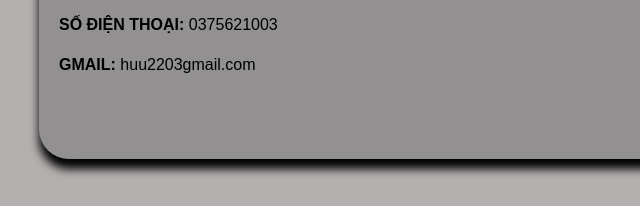
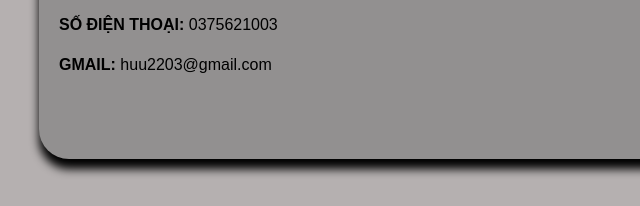
Before and after one commit to ceepopi/ceepopi.github.io, a plain HTML site: page index.html in a window 1280 px wide. Shown: the part 253-459 px from the top of the page, 101-741 px from the left. Drawn offline with Linux system fonts and the light colour scheme.

Commit message:
Add files via upload

```diff
--- a/index.html
+++ b/index.html
@@ -13,7 +13,7 @@
             <p><strong>NGÀY THÁNG NĂM SINH: </strong>22/03/2000</p>
             <p><strong>NƠI SINH SỐNG: </strong>đội 4, thôn Đông, xã Sơn Tịnh, tỉnh Quảng Ngãi</p>
             <p><strong>SỐ ĐIỆN THOẠI: </strong>0375621003</p>
-            <p><strong>GMAIL: </strong>huu2203gmail.com</p>
+            <p><strong>GMAIL: </strong>huu2203@gmail.com</p>
          </div>
          <div style="text-align: right;">
             <img src="image/avt.jpg" class="avatar">
```
